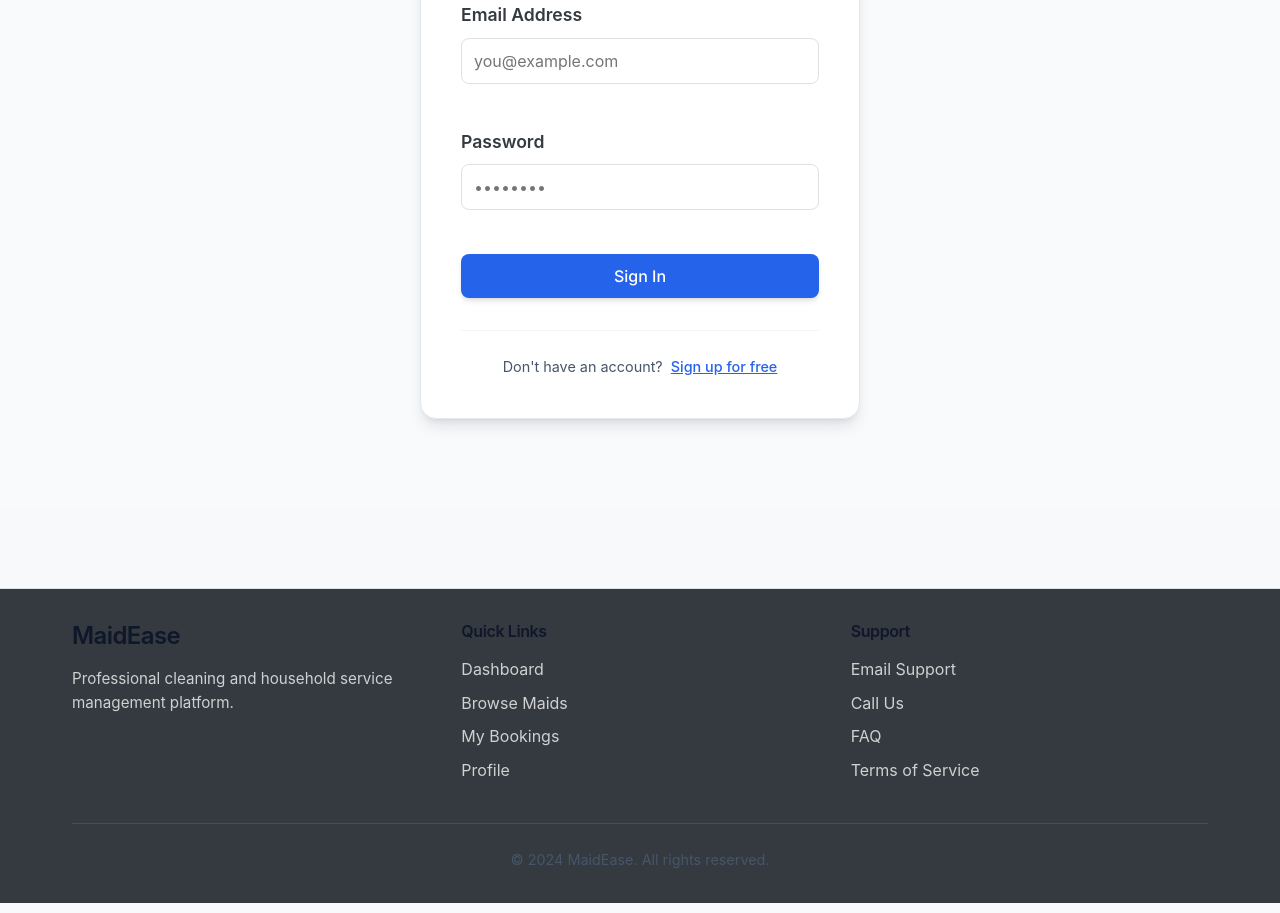
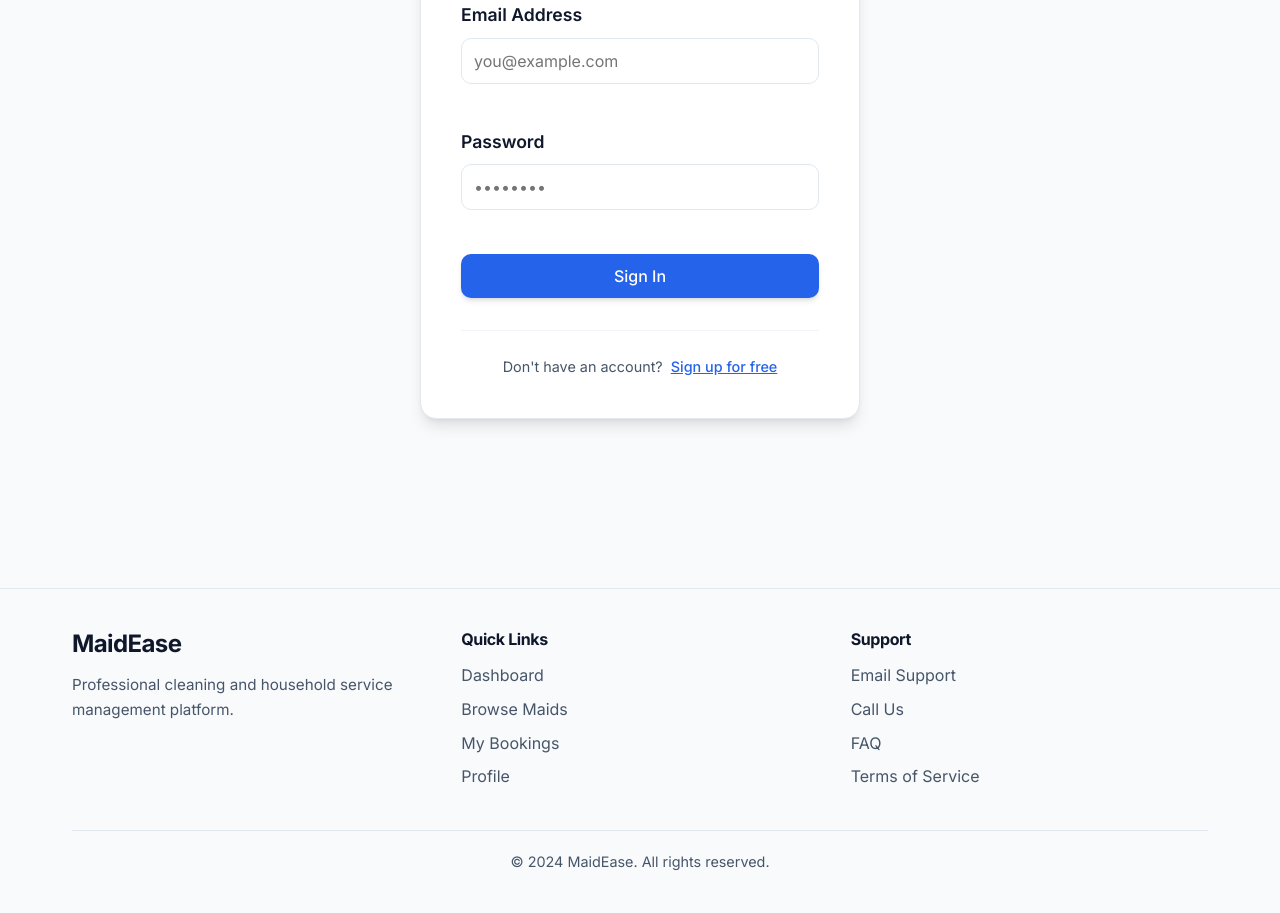
Before and after one commit to thedixitjain/maidease, a React app in the folder frontend/: page /login in a window 1280 px wide. Shown: the part 260-1173 px from the top of the page. Built offline with nearby package versions, Linux system fonts and the light colour scheme; no server answers; the HTML template or start-up script is replaced by a standard one.

Commit message:
style: lighten theme and improve footer contrast

```diff
--- a/frontend/src/App.css
+++ b/frontend/src/App.css
@@ -1,16 +1,18 @@
 :root {
-  --primary-color: #007bff;
-  --secondary-color: #6c757d;
-  --success-color: #28a745;
-  --danger-color: #dc3545;
-  --warning-color: #ffc107;
-  --info-color: #17a2b8;
-  --light-color: #f8f9fa;
-  --dark-color: #343a40;
-  --border-color: #dee2e6;
-  --border-radius: 8px;
-  --box-shadow: 0 1px 3px rgba(0, 0, 0, 0.1);
-  --transition: all 0.3s ease;
+  /* Align with the light, minimal palette defined in index.css */
+  --primary-color: #2563eb;
+  --primary-600: #2563eb;
+  --primary-700: #1d4ed8;
+  --secondary-color: #64748b;
+  --success-color: #10b981;
+  --danger-color: #ef4444;
+  --warning-color: #f59e0b;
+  --light-color: #f8fafc;
+  --dark-color: #0f172a;
+  --border-color: #e2e8f0;
+  --border-radius: 10px;
+  --box-shadow: 0 6px 20px rgba(15, 23, 42, 0.08);
+  --transition: all 0.25s ease;
 }
 
 * {
@@ -24,13 +26,11 @@ html, body, #root {
 }
 
 body {
-  font-family: -apple-system, BlinkMacSystemFont, 'Segoe UI', 'Roboto', 'Oxygen',
-    'Ubuntu', 'Cantarell', 'Fira Sans', 'Droid Sans', 'Helvetica Neue',
-    sans-serif;
+  font-family: 'Inter', -apple-system, BlinkMacSystemFont, 'Segoe UI', sans-serif;
   -webkit-font-smoothing: antialiased;
   -moz-osx-font-smoothing: grayscale;
   background-color: var(--light-color);
-  color: var(--dark-color);
+  color: #1f2937;
 }
 
 .app {
@@ -76,18 +76,19 @@ body {
 }
 
 .btn-primary:hover:not(:disabled) {
-  background-color: #0056b3;
+  background-color: var(--primary-700);
   transform: translateY(-1px);
-  box-shadow: 0 4px 8px rgba(0, 0, 0, 0.15);
+  box-shadow: var(--box-shadow);
 }
 
 .btn-secondary {
-  background-color: var(--secondary-color);
-  color: white;
+  background-color: white;
+  color: #0f172a;
+  border: 1px solid var(--border-color);
 }
 
 .btn-secondary:hover:not(:disabled) {
-  background-color: #5a6268;
+  background-color: #f1f5f9;
 }
 
 .btn-success {
@@ -124,7 +125,7 @@ body {
   display: block;
   margin-bottom: 0.5rem;
   font-weight: 600;
-  color: var(--dark-color);
+  color: #0f172a;
 }
 
 .form-group input,
@@ -137,6 +138,7 @@ body {
   font-size: 1rem;
   transition: var(--transition);
   font-family: inherit;
+  background: #fff;
 }
 
 .form-group input:focus,
--- a/frontend/src/styles/Footer.css
+++ b/frontend/src/styles/Footer.css
@@ -1,30 +1,32 @@
 .footer {
-  background-color: var(--dark-color);
-  color: white;
+  background-color: #f8fafc;
+  color: #0f172a;
   margin-top: 3rem;
-  border-top: 1px solid var(--border-color);
+  border-top: 1px solid #e2e8f0;
 }
 
 .footer .container {
-  padding-top: 2rem;
-  padding-bottom: 1rem;
+  padding-top: 2.5rem;
+  padding-bottom: 1.5rem;
 }
 
 .footer-content {
   display: grid;
-  grid-template-columns: repeat(auto-fit, minmax(250px, 1fr));
+  grid-template-columns: repeat(auto-fit, minmax(240px, 1fr));
   gap: 2rem;
   margin-bottom: 2rem;
 }
 
 .footer-section h3,
 .footer-section h4 {
-  margin-bottom: 1rem;
-  font-weight: 600;
+  margin-bottom: 0.9rem;
+  font-weight: 700;
+  color: #0f172a;
 }
 
 .footer-section ul {
   list-style: none;
+  padding: 0;
 }
 
 .footer-section ul li {
@@ -32,27 +34,27 @@
 }
 
 .footer-section ul li a {
-  color: #d0d0d0;
+  color: #475569;
   text-decoration: none;
-  transition: var(--transition);
+  transition: color 0.2s ease, transform 0.2s ease;
 }
 
 .footer-section ul li a:hover {
-  color: white;
-  padding-left: 0.25rem;
+  color: #2563eb;
+  transform: translateX(2px);
 }
 
 .footer-section p {
   font-size: 0.95rem;
   line-height: 1.6;
-  color: #d0d0d0;
+  color: #475569;
 }
 
 .footer-bottom {
-  border-top: 1px solid rgba(255, 255, 255, 0.1);
-  padding-top: 1.5rem;
+  border-top: 1px solid #e2e8f0;
+  padding-top: 1.2rem;
   text-align: center;
-  color: #d0d0d0;
+  color: #475569;
   font-size: 0.9rem;
 }
 
```
